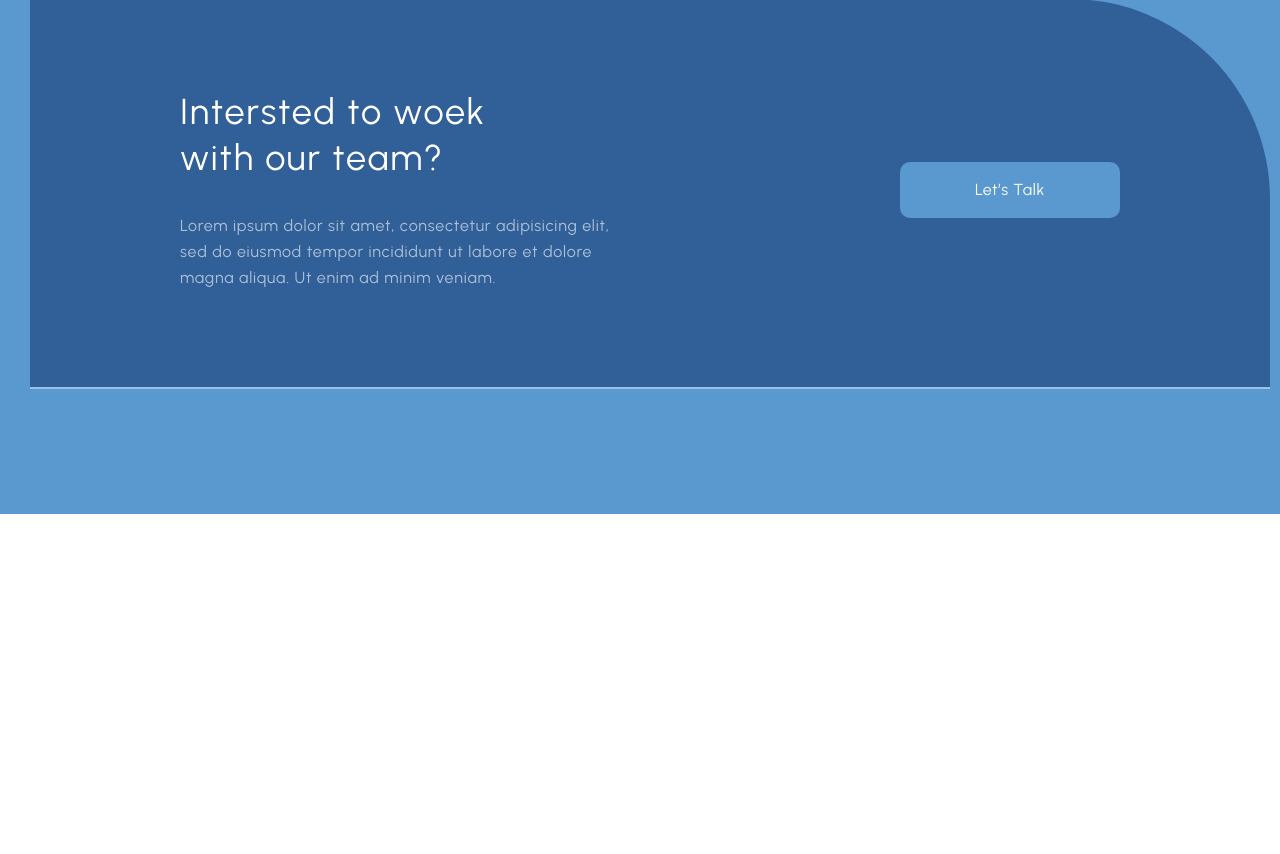
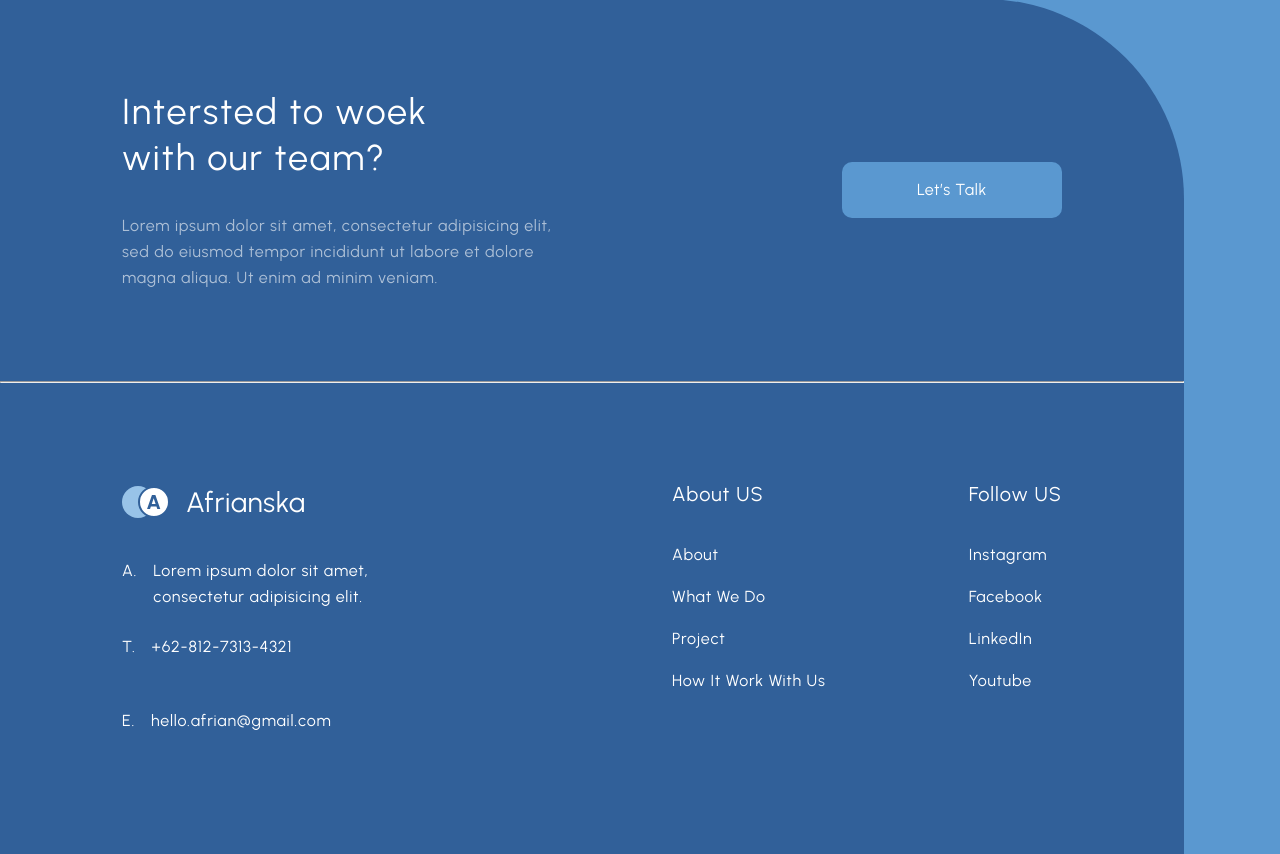
Before and after one commit to LegerovAlex/New-Automation-Tool-for-Your-Home, a website built with Parcel: page src/index.html in a window 1280 px wide. Shown: the part 4294-5148 px from the top of the page. Before the commit the page ends 4808 px from the top, so only its background shows below. Built offline with nearby package versions, Linux system fonts and the light colour scheme; a web font is replaced by a local one.

Commit message:
add footer

```diff
--- a/src/index.html
+++ b/src/index.html
@@ -192,7 +192,67 @@
             </div>
           </div>
         </section>
-        <div class="separator"></div>
+        <footer class="footer">
+          <hr>
+          <div class="container footer-container">
+            <div class="footer-contacts">
+              <div class="footer-contacts-logo">
+                <img src="./assets/icons/footer-logo.svg" alt="logo">
+                <p class="footer-contacts-logo__name">Afrianska</p>
+              </div>
+              <div class="footer-contacts-items">
+                <div class="footer-contacts-item">
+                  <p class="footer-contacts-item__text">A.</p>
+                  <p class="footer-contacts-item__text">Lorem ipsum dolor sit amet, consectetur adipisicing elit.</p>
+                </div>
+                <div class="footer-contacts-item">
+                  <p class="footer-contacts-item__text">T.</p>
+                  <p class="footer-contacts-item__text"><a href="tel:+62-812-7313-4321">
+                    +62-812-7313-4321</a</p>
+                </div>
+                <div class="footer-contacts-item">
+                  <p class="footer-contacts-item__text">E.</p>
+                  <p class="footer-contacts-item__text"><a href="mailto:hello.afrian@gmail.com">
+                    hello.afrian@gmail.com</a</p>
+                </div>
+              </div>
+            </div>
+            <nav class="footer-nav">
+              <p class="footer-nav__title">About US</p>
+              <a href="#" class="footer-nav__text">About</a>
+              <a href="#section-what-we-do" class="footer-nav__text">What We Do</a>
+              <a href="#section-projects" class="footer-nav__text">Project</a>
+              <a href="#section-join" class="footer-nav__text">How It Work With Us</a>
+            </nav>
+            <div class="footer-social">
+              <p class="footer-social__title">Follow US</p>
+            <a
+              href="http://www.Instagram.com"
+              target="_blank"
+              class="footer-social__text"
+              >Instagram</a
+            >
+            <a
+              href="http://www.Facebook.com"
+              target="_blank"
+              class="footer-social__text"
+              >Facebook</a
+            >
+            <a
+              href="http://www.LinkedIn.com"
+              target="_blank"
+              class="footer-social__text"
+              >LinkedIn</a
+            >
+            <a
+              href="http://www.Youtube.com"
+              target="_blank"
+              class="footer-social__text"
+              >Youtube</a
+            >
+          </div>
+            </div>
+        </footer>
     </section>
   </body>
 </html>
--- a/src/styles/style.scss
+++ b/src/styles/style.scss
@@ -314,7 +314,8 @@
 .section-client {
   background: #5a98d0;
   border-radius: 200px 0px 0px 0px;
-  padding: 96px 10px 125px 30px;
+  padding: 96px 0 0 0;
+
   .container-client {
     max-width: 940px;
     margin: 0 auto;
@@ -373,7 +374,8 @@
   .section-join {
     background: #316099;
     border-radius: 0px 200px 0px 0px;
-    padding: 90px 0 96px 0;
+    padding: 90px 0 0px 0;
+    margin-right: 96px;
 
     .container-join {
       max-width: 940px;
@@ -387,7 +389,6 @@
       display: flex;
       flex-direction: column;
       gap: 32px;
-      // margin-bottom: 96px;
 
       &__title {
         font-size: 36px;
@@ -420,11 +421,97 @@
       }
     }
   }
-  .separator {
-    max-width: 1250px;
-    background: #f2f2f2;
-    opacity: 0.4;
-    border: 1px solid #ffffff;
+
+  // Footer start
+  .footer {
+    background: #316099;
+    padding: 90px 0 96px 0;
+    margin-right: 96px;
+
+    hr {
+      margin-bottom: 96px;
+    }
+
+    .footer-container {
+      max-width: 940px;
+      margin: 0 auto;
+      display: flex;
+      font-family: "Urbanist", sans-serif;
+      flex-wrap: wrap;
+      justify-content: space-between;
+    }
+
+    .footer-contacts {
+      display: flex;
+      flex-direction: column;
+      &-logo {
+        display: flex;
+        gap: 16px;
+        margin-bottom: 33px;
+
+        &__name {
+          font-size: 28px;
+          line-height: 46px;
+          letter-spacing: 0.02em;
+          color: #ffffff;
+        }
+      }
+      &-items {
+        display: flex;
+        flex-direction: column;
+        gap: 24px;
+        max-width: 264px;
+      }
+      &-item {
+        display: flex;
+        gap: 16px;
+
+        &__text {
+          font-size: 16px;
+          line-height: 26px;
+          letter-spacing: 0.05em;
+          color: #ffffff;
+        }
+      }
+    }
+    .footer-nav {
+      display: flex;
+      flex-direction: column;
+      gap: 16px;
+
+      &__title {
+        font-size: 20px;
+        line-height: 30px;
+        letter-spacing: 0.05em;
+        color: #ffffff;
+        margin-bottom: 17px;
+      }
+      &__text {
+        font-size: 16px;
+        line-height: 26px;
+        letter-spacing: 0.05em;
+        color: #ffffff;
+      }
+    }
+    .footer-social {
+      display: flex;
+      flex-direction: column;
+      gap: 16px;
+
+      &__title {
+        font-size: 20px;
+        line-height: 30px;
+        letter-spacing: 0.05em;
+        color: #ffffff;
+        margin-bottom: 17px;
+      }
+
+      &__text {
+        font-size: 16px;
+        line-height: 26px;
+        letter-spacing: 0.05em;
+        color: #ffffff;
+      }
+    }
   }
-  // Fotter start
 }
```
Also changed, not shown: dist/footer-logo.27139c16.svg (added), dist/footer-logo.56a1c6ca.svg (added), dist/index.html, src/assets/icons/footer-logo.svg (added), 4 other files.
